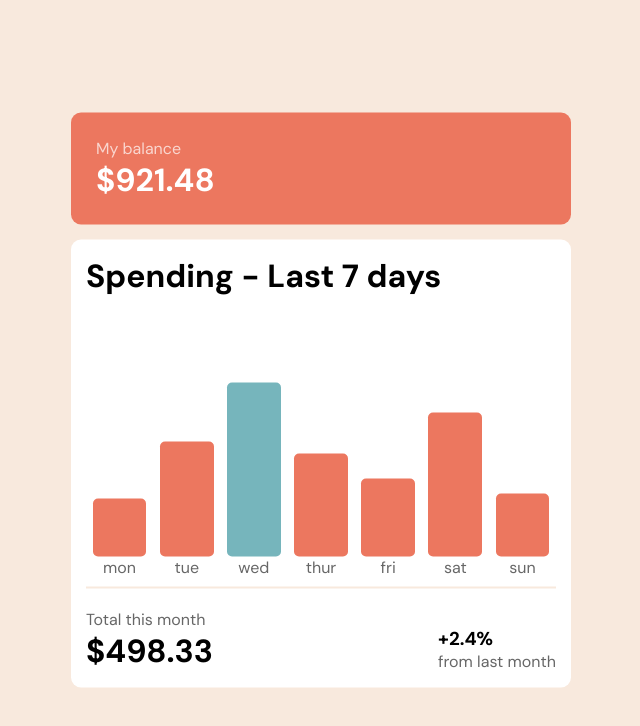
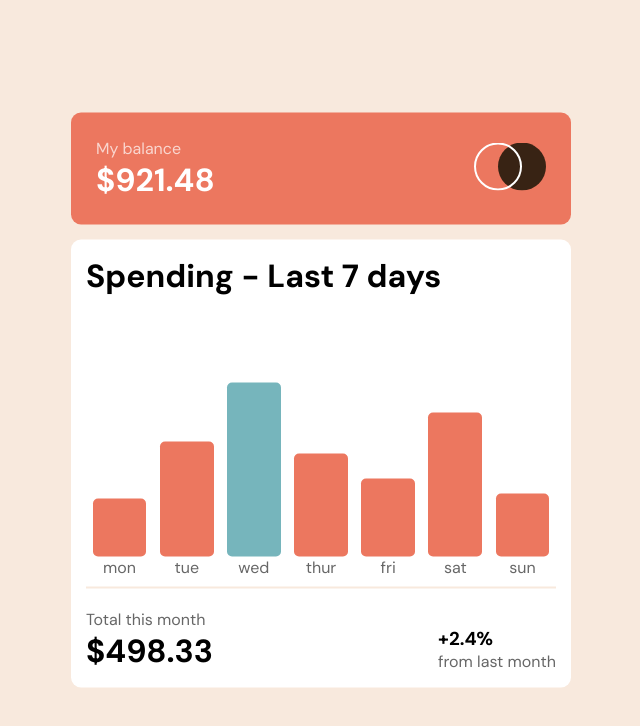
Before and after one commit to Hykolt/expenses-Chart-component-challenge-, a plain HTML site: page index.html in a window 1280 px wide. Shown: the whole page, without its empty margins (319-959 px from the left). Drawn offline with Linux system fonts and the light colour scheme.

Commit message:
Update index.html

```diff
--- a/index.html
+++ b/index.html
@@ -20,7 +20,7 @@
         <h1>$921.48</h2>
       </div>
       <div id="logo">
-        <img src="/images/logo.svg" alt="">
+        <img src="logo.svg" alt="">
       </div>
     </div>
     <div id="body">
```
